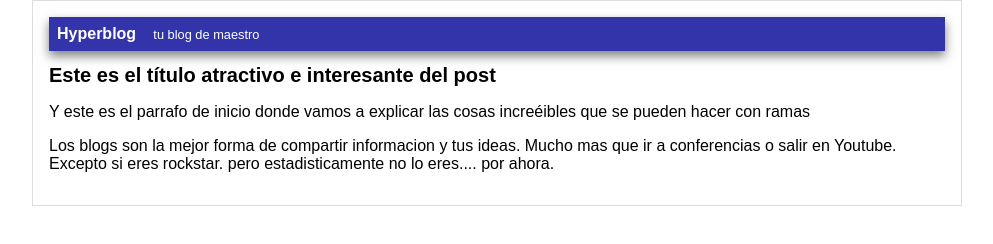
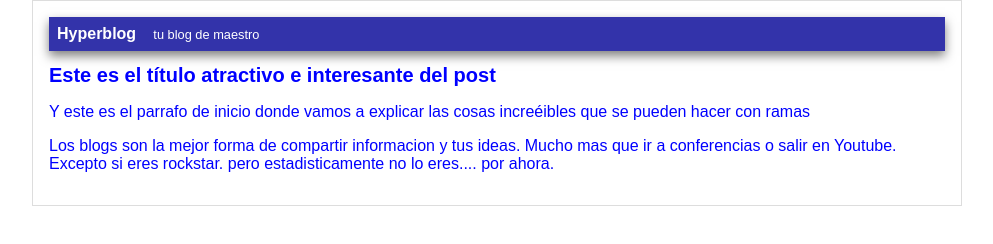
Before and after one commit to thekratos/hyperblog, a plain HTML site: page blogpost.html in a window 1280 px wide. Shown: the whole page, without its empty margins (143-1136 px from the left). Drawn offline with Linux system fonts and the light colour scheme.

Commit message:
Cambios fuente y color de texto azul

```diff
--- a/CSS/estilos.css
+++ b/CSS/estilos.css
@@ -1,6 +1,6 @@
 body
 {
-    color: azul;
+    color: blue;
     text-align: center;
     font-family: Arial;
     font-size: 16px;
```
